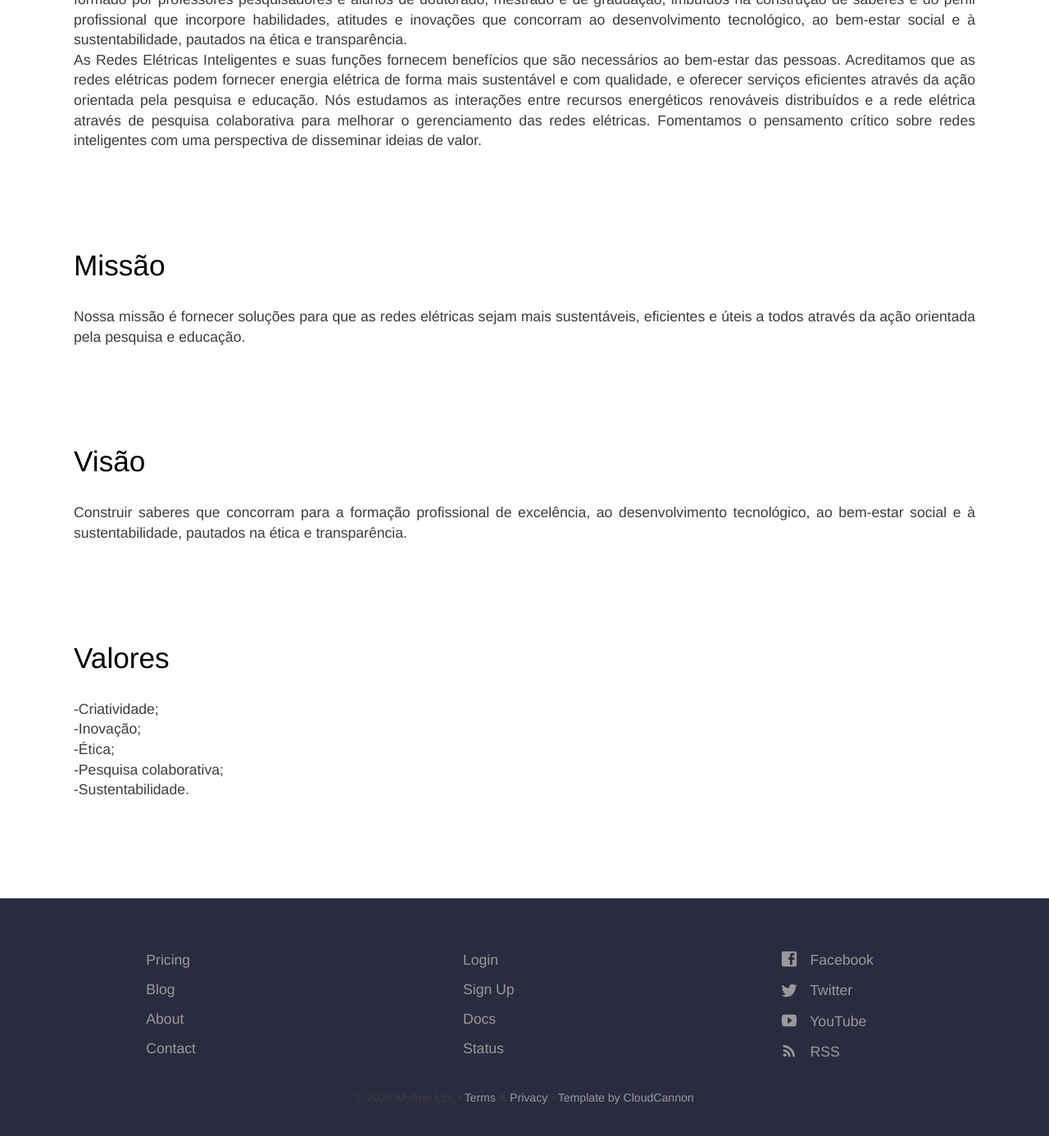
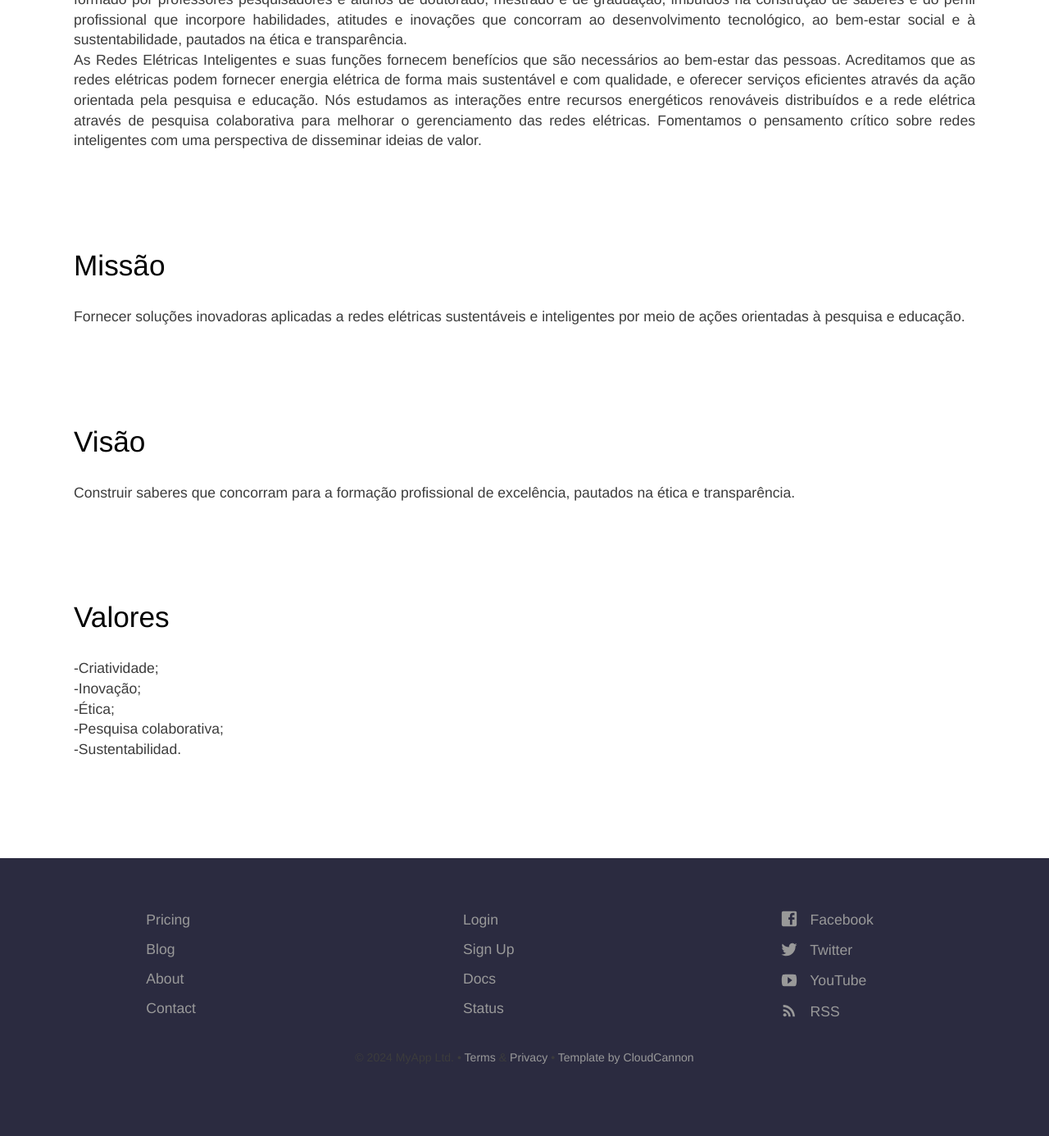
Before and after one commit to Gabriell89222/Gabriell89222.github.io, a Jekyll site: the page built from index.html, in a window 1280 px wide and 1400 px high, scrolled down 632 px. Shown: the top 1386 px of the window at 82% size. Built offline with Jekyll 4.4.1, drawn with Linux system fonts in a browser that asks for light colours; after the commit the page ends 1983 px from its top, so only the background shows below that.

Commit message:
Atualização Missão, Visão e Valores.

```diff
--- a/index.html
+++ b/index.html
@@ -37,9 +37,11 @@ description:
 		<div class="container flex">
 			<div class="text editable">
 				<h2> Missão</h2>
-				<p>Nossa missão é fornecer soluções para que as redes elétricas sejam mais sustentáveis,
-					eficientes e úteis a todos através da ação orientada pela pesquisa e educação.
-				</p>
+				<p>Fornecer soluções inovadoras
+					aplicadas a redes elétricas
+					sustentáveis e inteligentes por
+					meio de ações orientadas à
+					pesquisa e educação.
 			</div>
 		</div>
 	</section>
@@ -48,8 +50,11 @@ description:
 		<div class="container flex">
 			<div class="text editable">
 				<h2>Visão</h2>
-				<p>Construir saberes que concorram para a formação profissional de excelência, ao desenvolvimento
-					 tecnológico, ao bem-estar social e à sustentabilidade, pautados na ética e transparência.
+				<p>Construir saberes que concorram
+					para a formação profissional de
+					excelência, pautados na ética e
+					transparência.
+
 				</p>
 			</div>
 		</div>
@@ -63,7 +68,7 @@ description:
 					-Inovação;<br>
 					-Ética;<br>
 					-Pesquisa colaborativa;<br>
-					-Sustentabilidade.<br>
+					-Sustentabilidad.<br>
 				</p>
 			</div>
 		</div>
```
